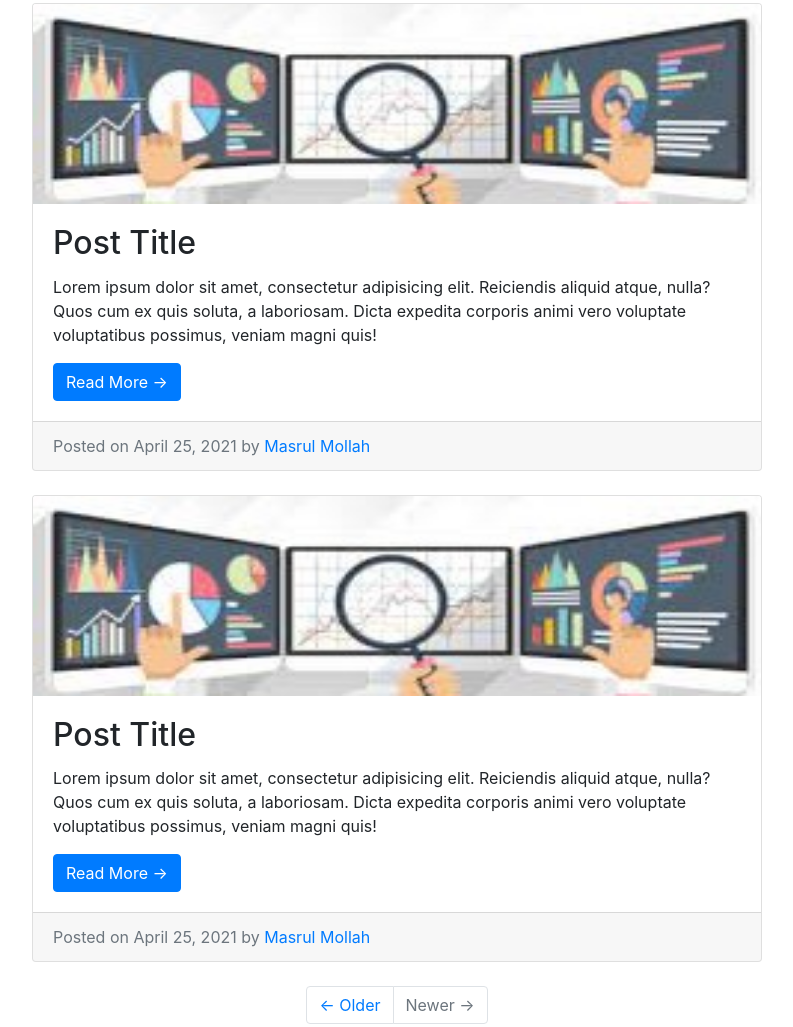
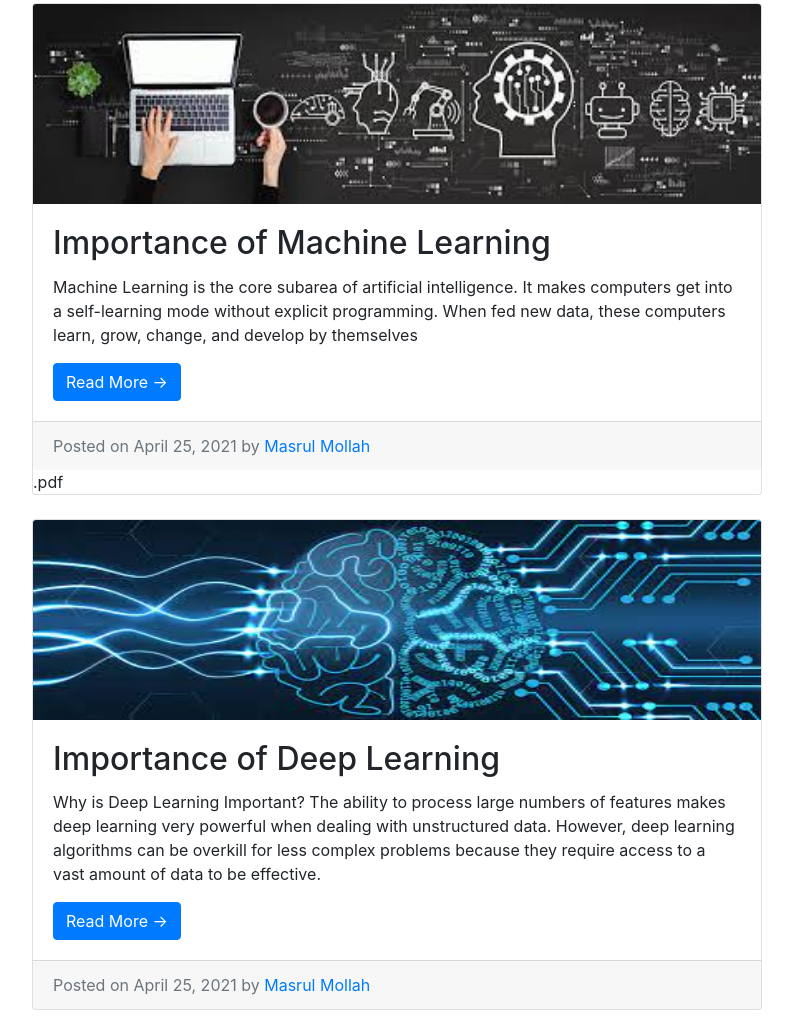
Before and after one commit to masrulmollah/Myblogs, a website: page index.html in a window 1280 px wide. Shown: the part 664-1691 px from the top of the page, without its empty margins (53-846 px from the left). Drawn offline with Linux system fonts and the light colour scheme.

Commit message:
commit-3

```diff
--- a/index.html
+++ b/index.html
@@ -76,25 +76,25 @@
 
         <!-- Blog Post -->
         <div class="card mb-4">
-          <img class="card-img-top" src="image-1-data science.jpg" width="500" height="200" alt="Card image cap">
+          <img class="card-img-top" src="image-1-machine learning.jpg" width="500" height="200" alt="Card image cap">
           <div class="card-body">
-            <h2 class="card-title">Post Title</h2>
-            <p class="card-text">Lorem ipsum dolor sit amet, consectetur adipisicing elit. Reiciendis aliquid atque, nulla? Quos cum ex quis soluta, a laboriosam. Dicta expedita corporis animi vero voluptate voluptatibus possimus, veniam magni quis!</p>
-            <a href="https://www.jigsawacademy.com/blogs/data-science/importance-of-data-science/" class="btn btn-primary">Read More &rarr;</a>
+            <h2 class="card-title">Importance of Machine Learning</h2>
+            <p class="card-text">Machine Learning is the core subarea of artificial intelligence. It makes computers get into a self-learning mode without explicit programming. When fed new data, these computers learn, grow, change, and develop by themselves</p>
+            <a href="pdf-2-Modern_Applications_of_Machine_Learning.pdf" class="btn btn-primary">Read More &rarr;</a>
           </div>
           <div class="card-footer text-muted">
             Posted on April 25, 2021 by
             <a href="https://masrulmollah.github.io/net/">Masrul Mollah</a>
-          </div>
+          </div>.pdf
         </div>
 
         <!-- Blog Post -->
         <div class="card mb-4">
-          <img class="card-img-top" src="image-1-data science.jpg" width="500" height="200" alt="Card image cap">
+          <img class="card-img-top" src="image-3-deep learning.jpg" width="500" height="200" alt="Card image cap">
           <div class="card-body">
-            <h2 class="card-title">Post Title</h2>
-            <p class="card-text">Lorem ipsum dolor sit amet, consectetur adipisicing elit. Reiciendis aliquid atque, nulla? Quos cum ex quis soluta, a laboriosam. Dicta expedita corporis animi vero voluptate voluptatibus possimus, veniam magni quis!</p>
-            <a href="https://www.jigsawacademy.com/blogs/data-science/importance-of-data-science/" class="btn btn-primary">Read More &rarr;</a>
+            <h2 class="card-title">Importance of Deep Learning</h2>
+            <p class="card-text">Why is Deep Learning Important? The ability to process large numbers of features makes deep learning very powerful when dealing with unstructured data. However, deep learning algorithms can be overkill for less complex problems because they require access to a vast amount of data to be effective.</p>
+            <a href="pdf-3-Deep_Learning_The_Impact_on_Future_eLearning.pdf" class="btn btn-primary">Read More &rarr;</a>
           </div>
           <div class="card-footer text-muted">
             Posted on April 25, 2021 by
```
Also changed, not shown: image-1-machine learning.jpg (added), image-3-deep learning.jpg (added), 2 other files.
